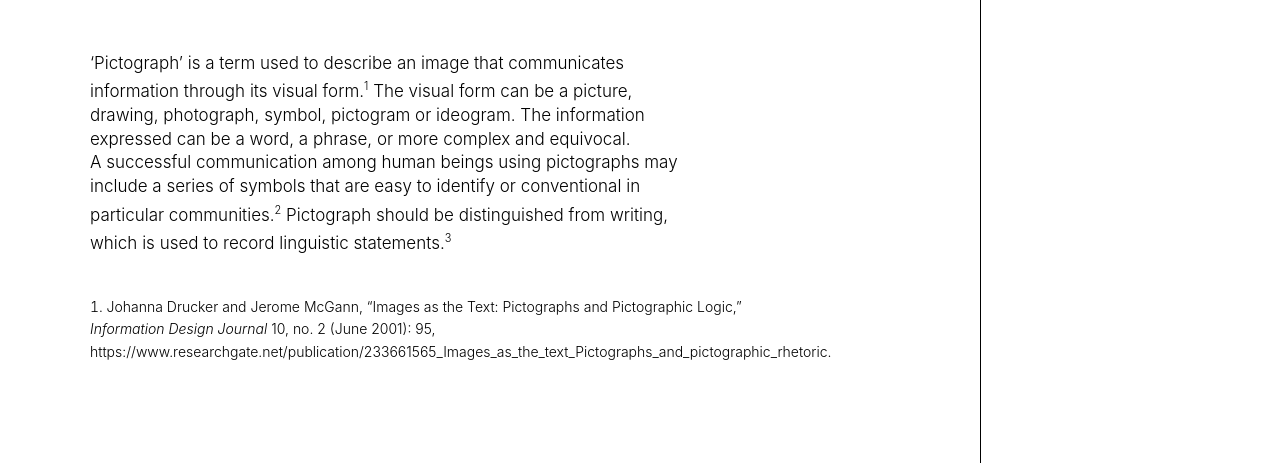
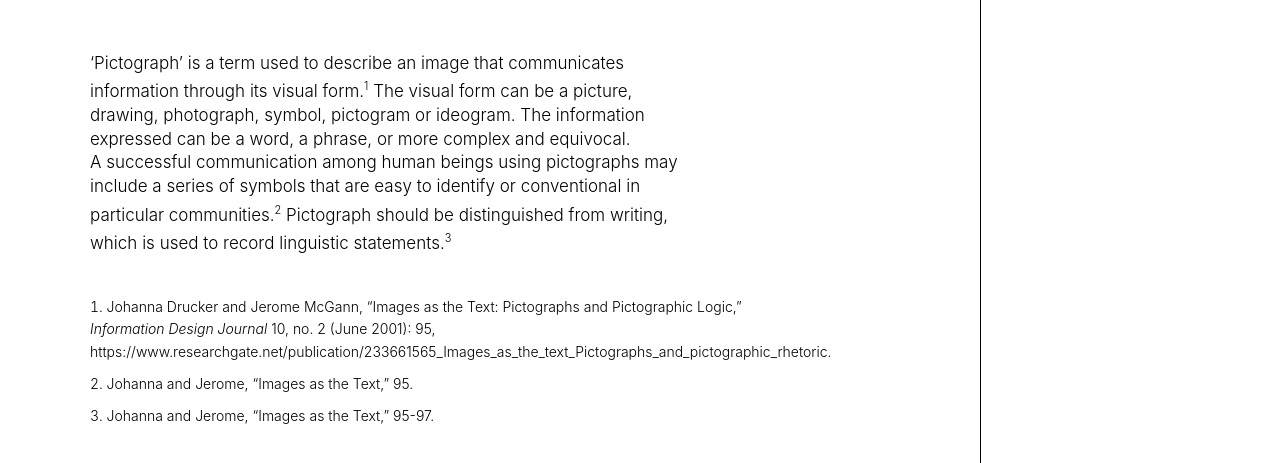
Before and after one commit to Sherrysan0/Sherrysan0.github.io, a plain HTML site: page AlmanacofSheri/ResearchintoDesign/Pictograph/word3/index.html in a window 1280 px wide. Shown: the part 159-622 px from the top of the page. Drawn offline with Linux system fonts and the light colour scheme.

Commit message:
Add files via upload

```diff
--- a/AlmanacofSheri/ResearchintoDesign/Pictograph/word3/index.html
+++ b/AlmanacofSheri/ResearchintoDesign/Pictograph/word3/index.html
@@ -93,7 +93,13 @@ Journal</i> 10, no. 2 (June 2001): 95,
  <a href="https://www.researchgate.net/publication/233661565_Images_as_the_text_Pictographs_and_pictographic_rhetoric" target="_blank">
   https://www.researchgate.net/publication/233661565_Images_as_the_text_Pictographs_and_pictographic_rhetoric.
  </a>
+        <li id="footnote2">
+    Johanna and Jerome, “Images as
+the Text,” 95.
 
+        <li id="footnote3">
+Johanna and Jerome, “Images as
+the Text,” 95-97.
   </li>
   </ol>
         <a href="../" class="link-button back-button">Back</a>
```
Also changed, not shown: AlmanacofSheri/ResearchintoDesign/Bauhaus/word1/index.html (+1 -0 lines).
